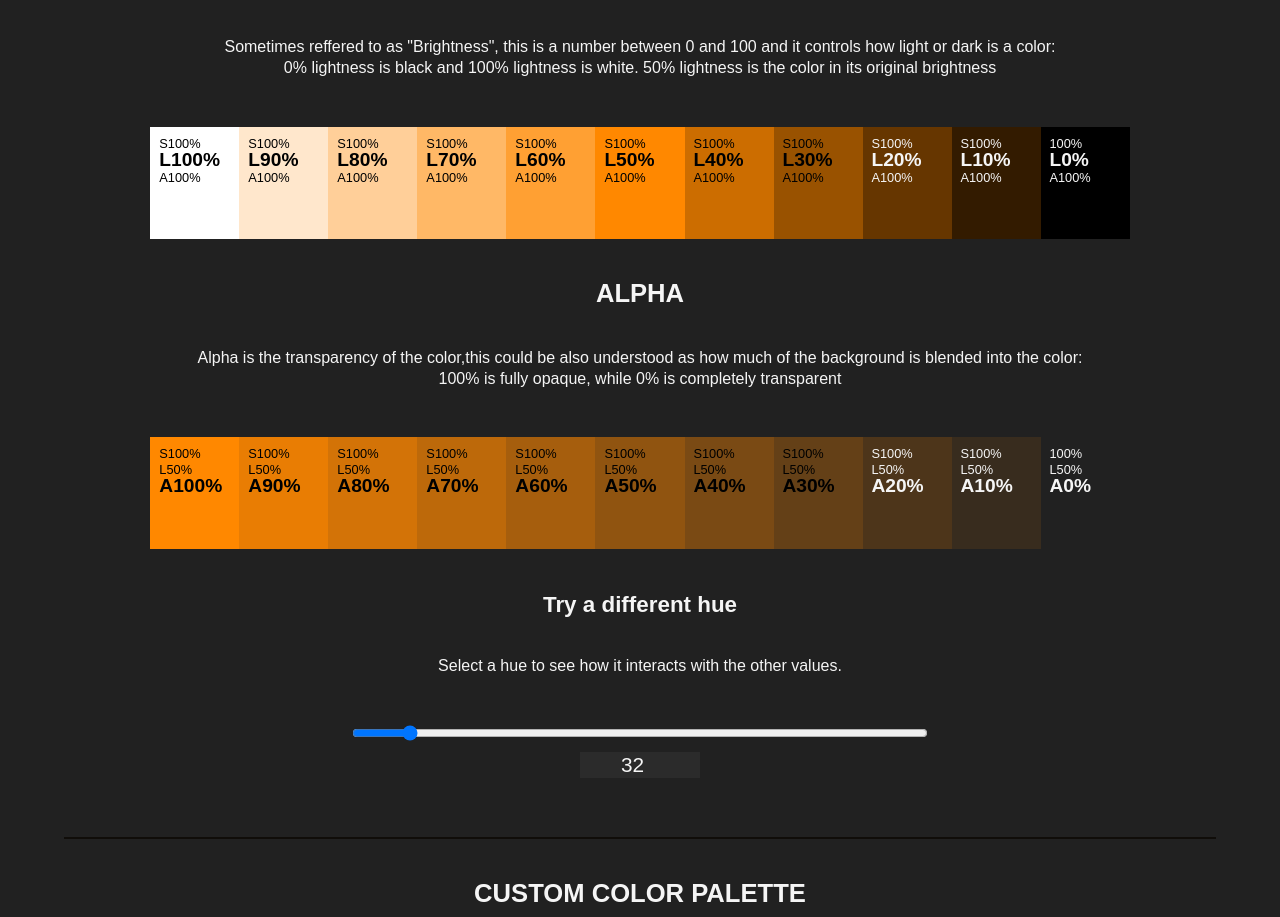
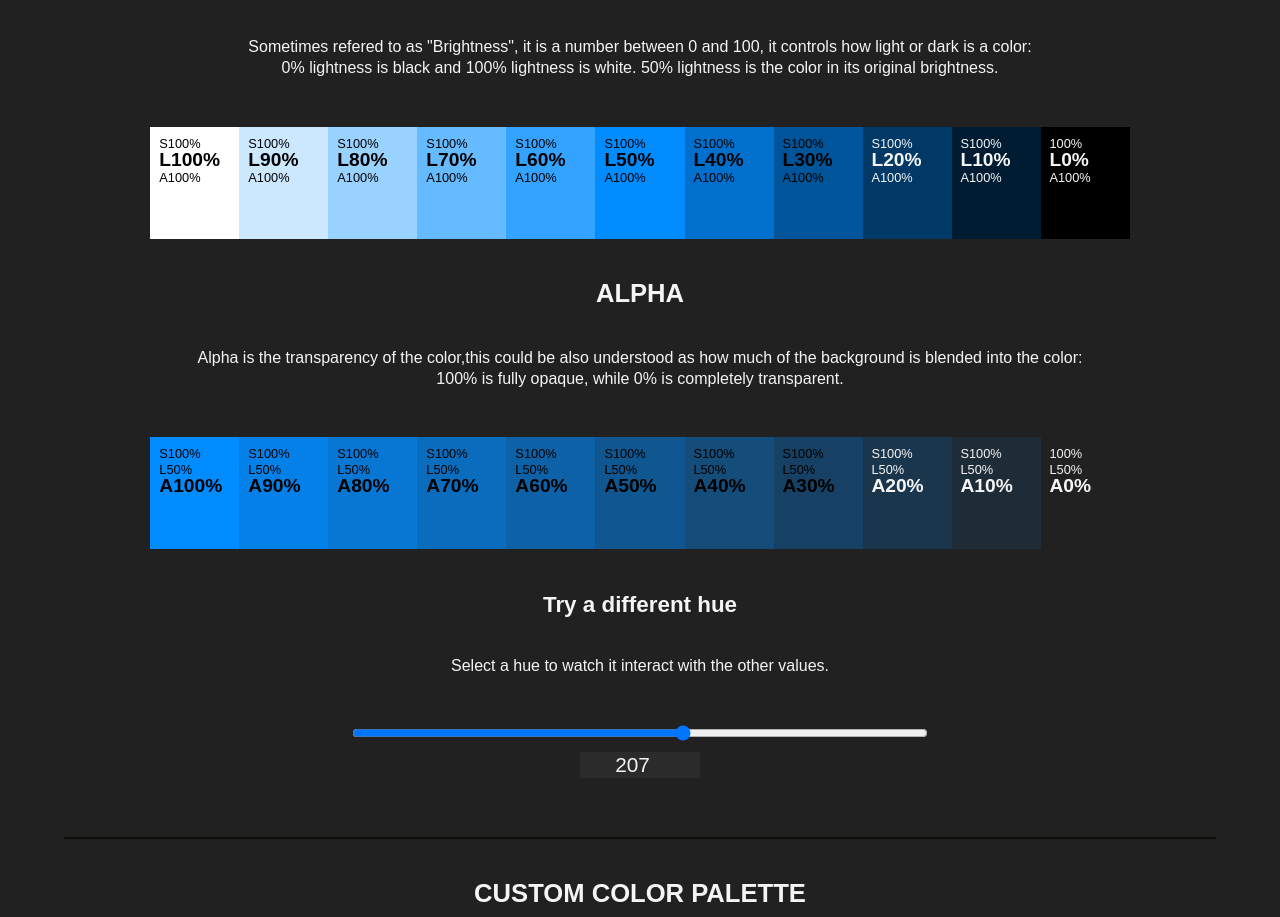
Before and after one commit to MarquesaBarbula/hsla, a plain HTML site: page index.html in a window 1280 px wide. Shown: the part 1880-2797 px from the top of the page. Drawn offline with Linux system fonts and the light colour scheme.

Commit message:
review texts, change main color

```diff
--- a/index.html
+++ b/index.html
@@ -25,7 +25,7 @@
 <!-- COLOR SWATCHES -->
 <div id="hue-swatches">
     <h3>HUE</h3>
-    <h5 class="intro_specs">Hue is a number between 0 and 360. It’s measured in degrees, like degrees of a circle:<br>Pure red is 0° (and 360°, its a circle, remember?), pure green is 120° and pure blue is 240°
+    <h5 class="intro_specs">Hue is a number between 0 and 360. Since it is a circle, it is measured in degrees:<br>Pure red is 0° (that is the same to 360°, its a circle, remember?), pure green is 120° and pure blue is 240°.
     </h5>
 
         <div class="color-wheel">
@@ -144,7 +144,7 @@
     <div class="s-l-a">
     <!-- COLOR SATURATION SWATCHES -->
         <h3>SATURATION</h3>
-        <h5 class="intro_specs">Saturation is how intense or dull is a color:<br>100% will be the richest possible version and 0% will be the gray version of that color</h5>
+        <h5 class="intro_specs">Saturation is the intensity or dullness of a color:<br>100% will be the richest possible version and 0% will be the gray version.</h5>
                 <div class="colorgroup">
                     <div class="colorito color-sat1">
                         <p><span class="selected-text">S100%</span><br>L50%<br>A100%</p>
@@ -182,7 +182,7 @@
                 </div>
     <!-- COLOR LIGHTNESS SWATCHES -->
         <h3>LIGHTNESS</h3>
-        <h5 class="intro_specs">Sometimes reffered to as "Brightness", this is a number between 0 and 100 and it controls how light or dark is a color:<br>0% lightness is black and 100% lightness is white. 50% lightness is the color in its original brightness</h5>
+        <h5 class="intro_specs">Sometimes refered to as "Brightness", it is a number between 0 and 100, it controls how light or dark is a color:<br>0% lightness is black and 100% lightness is white. 50% lightness is the color in its original brightness.</h5>
                 <div class="colorgroup">
                     <div class="colorito color-lig1">
                         <p>S100%<br><span class="selected-text">L100%</span><br>A100%</p>
@@ -220,7 +220,7 @@
                 </div>
     <!-- ALPHA SWATCHES -->
         <h3>ALPHA</h3>
-        <h5 class="intro_specs">Alpha is the transparency of the color,this could be also understood as how much of the background is blended into the color:<br>100% is fully opaque, while 0% is completely transparent</h5>
+        <h5 class="intro_specs">Alpha is the transparency of the color,this could be also understood as how much of the background is blended into the color:<br>100% is fully opaque, while 0% is completely transparent.</h5>
                 <div class="colorgroup">
                     <div class="colorito color-alph1">
                         <p>S100%<br>L50%<br><span class="selected-text">A100%</span></p>
@@ -261,9 +261,9 @@
     <!-- S-L-A INPUT FORM -->
             <form id="hue-form">
                 <label for="new-hue-slider" class="text-form-hue">Try a different hue</label>
-                <h5 class="intro_specs">Select a hue to see how it interacts with the other values.</h5>
-                <input id="new-hue-slider" type="range" name="new-hue-slider" autocomplete="off" min="0" max="359" value="32" oninput="this.nextElementSibling.value = this.value">
-                <input id="new-hue-number" type="number" name="new-hue-number" autocomplete="off" min="0" max="359" value="32" oninput="this.nextElementSibling.value = this.value">
+                <h5 class="intro_specs">Select a hue to watch it interact with the other values.</h5>
+                <input id="new-hue-slider" type="range" name="new-hue-slider" autocomplete="off" min="0" max="359" value="207" oninput="this.nextElementSibling.value = this.value">
+                <input id="new-hue-number" type="number" name="new-hue-number" autocomplete="off" min="0" max="359" value="207" oninput="this.nextElementSibling.value = this.value">
             </form>
 </div>
 
@@ -493,7 +493,7 @@
             </div>
         </section>
 
-        <p class="text-footer">HSLAcolor test 1.5</p>
+        <p class="text-footer">HSLA color tool 1.8</p>
     </footer>
 
 </body>
--- a/styles.css
+++ b/styles.css
@@ -19,7 +19,7 @@ html {
     --footer-bckgrndcolor:hsla(30, 29%, 5%, 100%);
     --background-color:hsla(32, 0%, 13%, 100%);
 /* SLA variations */
-    --try_this_color: 32;
+    --try_this_color: 207;
 /* custom color 1 */
     --try_h_1: 30;
     --try_s_1: 100%;
```
